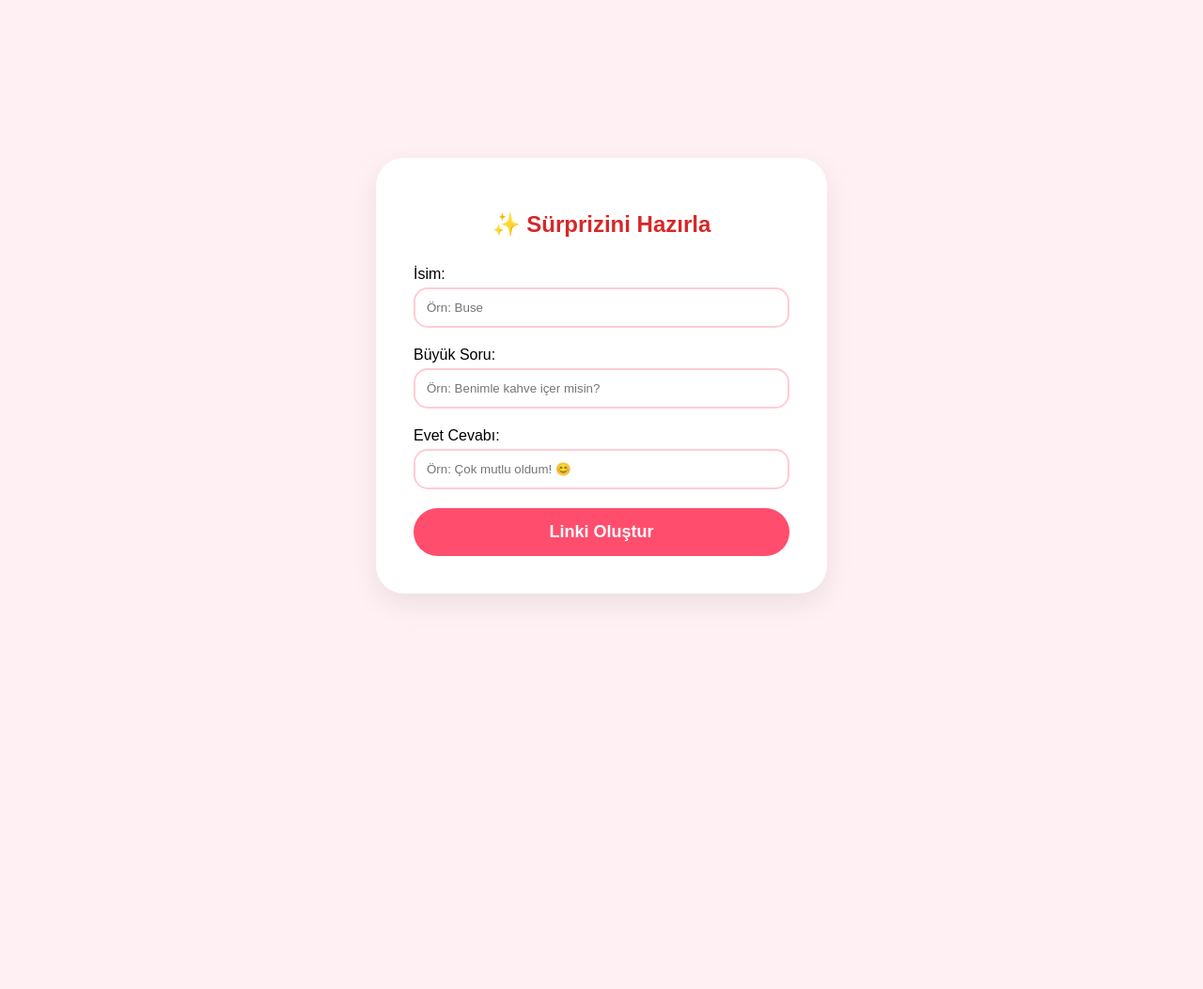
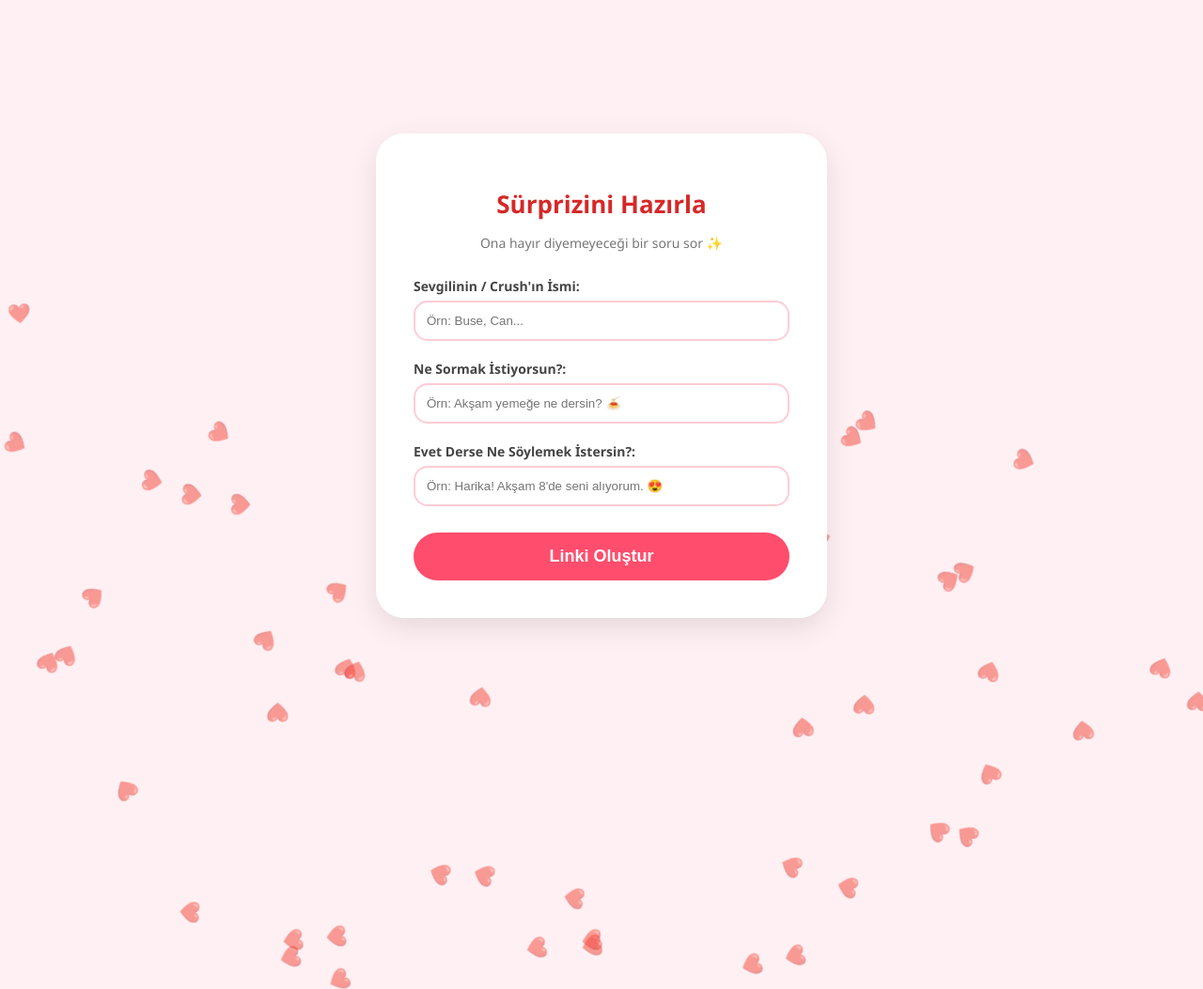
Before and after one commit to supriz-kutusu/s-pr-iz, a plain HTML site: page index.html in a window 1280 px wide. Shown: the top 1053 px of the page at 94% size. Before the commit the page ends 800 px from the top, so only its background shows below. Drawn offline with Linux system fonts and the light colour scheme.

Commit message:
Update index.html

```diff
--- a/index.html
+++ b/index.html
@@ -2,52 +2,72 @@
 <html lang="tr">
 <head>
     <meta charset="UTF-8">
-    <title>Sana Özel Bir Sürprizim Var! 🎁</title>
+    <title>Sürprizini Hazırla 🎁</title>
     <style>
-        body { font-family: sans-serif; background-color: #fff0f3; display: flex; justify-content: center; align-items: center; min-height: 100vh; margin: 0; }
-        .container { background-color: white; padding: 40px; border-radius: 30px; box-shadow: 0 10px 30px rgba(0,0,0,0.08); text-align: center; max-width: 400px; width: 90%; }
-        h1 { color: #d62828; margin-bottom: 30px; font-size: 24px; }
-        .form-group { margin-bottom: 20px; text-align: left; }
-        input { width: 100%; padding: 12px; border: 2px solid #ffccd5; border-radius: 15px; margin-top: 5px; box-sizing: border-box; }
-        button { padding: 15px 40px; font-size: 18px; border: none; border-radius: 30px; cursor: pointer; transition: 0.3s; width: 100%; font-weight: bold; background-color: #ff4d6d; color: white; }
+        body { font-family: 'Segoe UI', sans-serif; background-color: #fff0f3; display: flex; justify-content: center; align-items: center; min-height: 100vh; overflow: hidden; margin: 0; }
+        .heart { position: absolute; color: #ff85a1; font-size: 20px; opacity: 0.5; pointer-events: none; animation: float linear infinite; z-index: 1; }
+        @keyframes float { 0% { transform: translateY(100vh) rotate(0deg); } 100% { transform: translateY(-10vh) rotate(360deg); } }
+        .container { background-color: white; padding: 40px; border-radius: 30px; box-shadow: 0 10px 30px rgba(0,0,0,0.1); text-align: center; max-width: 400px; width: 90%; z-index: 10; position: relative; }
+        h1 { color: #d62828; margin-bottom: 5px; font-size: 26px; }
+        .sub-text { color: #777; margin-bottom: 25px; font-size: 14px; }
+        .form-group { margin-bottom: 18px; text-align: left; }
+        label { font-weight: 600; color: #444; font-size: 14px; }
+        input { width: 100%; padding: 12px; border: 2px solid #ffccd5; border-radius: 15px; margin-top: 5px; box-sizing: border-box; outline: none; }
+        button { padding: 15px 40px; font-size: 18px; border: none; border-radius: 30px; cursor: pointer; transition: 0.3s; width: 100%; font-weight: bold; background-color: #ff4d6d; color: white; margin-top: 10px; }
         #shareBox { margin-top: 25px; padding: 15px; background: #fffafb; border-radius: 15px; display: none; }
-        #yesBtn { background-color: #58b970; color: white; }
-        #noBtn { background-color: #ef476f; color: white; }
     </style>
 </head>
 <body>
 
     <div id="creatorPanel" class="container">
-        <h1>✨ Sürprizini Hazırla</h1>
-        <div class="form-group"><label>İsim:</label><input type="text" id="tName" placeholder="Örn: Buse"></div>
-        <div class="form-group"><label>Büyük Soru:</label><input type="text" id="tQues" placeholder="Örn: Benimle kahve içer misin?"></div>
-        <div class="form-group"><label>Evet Cevabı:</label><input type="text" id="tAns" placeholder="Örn: Çok mutlu oldum! 😊"></div>
+        <h1>Sürprizini Hazırla</h1>
+        <p class="sub-text">Ona hayır diyemeyeceği bir soru sor ✨</p>
+
+        <div class="form-group">
+            <label>Sevgilinin / Crush'ın İsmi:</label>
+            <input type="text" id="tName" placeholder="Örn: Buse, Can...">
+        </div>
+        <div class="form-group">
+            <label>Ne Sormak İstiyorsun?:</label>
+            <input type="text" id="tQues" placeholder="Örn: Akşam yemeğe ne dersin? 🍝">
+        </div>
+        <div class="form-group">
+            <label>Evet Derse Ne Söylemek İstersin?:</label>
+            <input type="text" id="tAns" placeholder="Örn: Harika! Akşam 8'de seni alıyorum. 😍">
+        </div>
+
         <button id="genBtn">Linki Oluştur</button>
+
         <div id="shareBox">
-            <p>Link kopyalandı, gönder!</p>
+            <p>Link hazır, kopyalayıp gönder!</p>
             <strong id="finalLink" style="color: #d62828; word-break: break-all;"></strong>
         </div>
     </div>
 
     <div id="surprisePanel" class="container" style="display: none;">
         <h1 id="qDisplay"></h1>
-        <div style="display: flex; gap: 10px; justify-content: center;">
-            <button id="yesBtn" style="width: auto;">Evet</button>
-            <button id="noBtn" style="width: auto;">Hayır</button>
+        <div style="display: flex; gap: 15px; justify-content: center; margin-top: 20px;">
+            <button id="yesBtn" style="width: auto; background: #58b970;">Evet</button>
+            <button id="noBtn" style="width: auto; background: #ef476f; position: absolute;">Hayır</button>
         </div>
     </div>
 
     <script>
+        function createHeart() {
+            const h = document.createElement('div'); h.classList.add('heart'); h.innerHTML = '❤️';
+            h.style.left = Math.random() * 100 + 'vw';
+            h.style.animationDuration = (Math.random() * 3 + 3) + 's';
+            document.body.appendChild(h); setTimeout(() => h.remove(), 6000);
+        }
+        setInterval(createHeart, 80);
+
         const params = new URLSearchParams(window.location.search);
-
-        // Eğer linkten gelindiyse sürprizi göster
         if (params.get('isim')) {
             document.getElementById('creatorPanel').style.display = 'none';
             document.getElementById('surprisePanel').style.display = 'block';
             document.getElementById('qDisplay').innerText = `${decodeURIComponent(params.get('isim'))}, ${decodeURIComponent(params.get('soru'))}`;
         }
 
-        // Link oluşturma
         document.getElementById('genBtn').onclick = () => {
             const link = `${window.location.origin}${window.location.pathname}?isim=${encodeURIComponent(document.getElementById('tName').value)}&soru=${encodeURIComponent(document.getElementById('tQues').value)}&cevap=${encodeURIComponent(document.getElementById('tAns').value)}`;
             document.getElementById('finalLink').innerText = link;
@@ -55,16 +75,13 @@
             navigator.clipboard.writeText(link);
         };
 
-        // Evet'e basınca özel cevabı göster
         document.getElementById('yesBtn').onclick = () => {
             document.getElementById('surprisePanel').innerHTML = `<h1 style="font-size: 32px;">${decodeURIComponent(params.get('cevap'))}</h1>`;
         };
 
-        // Hayır butonu kaçma efekti
         const noBtn = document.getElementById('noBtn');
         noBtn.onmouseover = () => {
-            noBtn.style.position = 'absolute';
-            noBtn.style.top = Math.random() * (window.innerHeight - 50) + 'px';
+            noBtn.style.top = Math.random() * (window.innerHeight - 60) + 'px';
             noBtn.style.left = Math.random() * (window.innerWidth - 100) + 'px';
         };
     </script>
```
